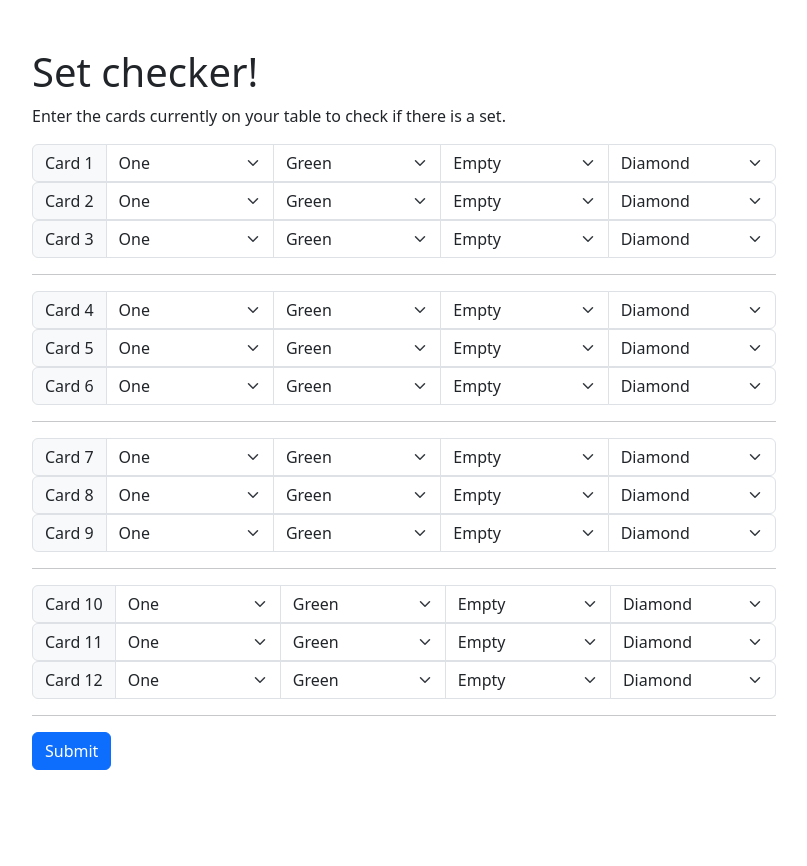
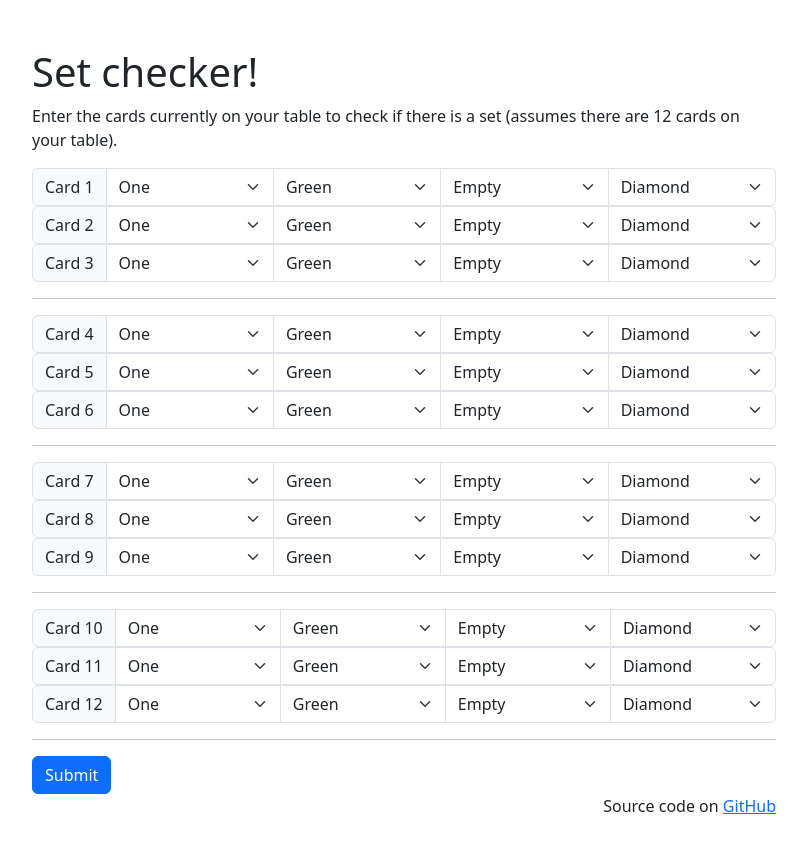
Before and after one commit to balsama/sets, a PHP site: page / in a window 1280 px wide. Shown: the part 56-922 px from the top of the page, without its empty margins (50-857 px from the left). Before the commit the page ends 826 px from the top, so only its background shows below. Run offline with PHP 8.4, Linux system fonts and the light colour scheme.

Commit message:
README and favicon

```diff
--- a/web/index.php
+++ b/web/index.php
@@ -3,9 +3,13 @@
 <head>
     <meta charset="utf-8">
     <meta name="viewport" content="width=device-width, initial-scale=1">
-    <title>Bootstrap demo</title>
+    <title>Set checker</title>
     <link href="https://cdn.jsdelivr.net/npm/bootstrap@5.3.2/dist/css/bootstrap.min.css" rel="stylesheet" integrity="sha384-T3c6CoIi6uLrA9TneNEoa7RxnatzjcDSCmG1MXxSR1GAsXEV/Dwwykc2MPK8M2HN" crossorigin="anonymous">
     <link rel="stylesheet" href="styles.css">
+    <link rel="apple-touch-icon" sizes="180x180" href="favicon/apple-touch-icon.png">
+    <link rel="icon" type="image/png" sizes="32x32" href="favicon/favicon-32x32.png">
+    <link rel="icon" type="image/png" sizes="16x16" href="favicon/favicon-16x16.png">
+    <link rel="manifest" href="site.webmanifest">
 </head>
 <body>
 <nav class="navbar navbar-expand-lg navbar-dark bg-dark">
@@ -27,7 +31,7 @@
 <div class="container my-5">
     <h1>Set checker!</h1>
     <div class="col-lg-8 px-0">
-        <p>Enter the cards currently on your table to check if there is a set.</p>
+        <p>Enter the cards currently on your table to check if there is a set (assumes there are 12 cards on your table).</p>
 
         <form action="submit.php" method="post">
             <?php $i = 1; while ($i < 13) { ?>
@@ -62,6 +66,7 @@
             <?php $i++; } ?>
             <button type="submit" class="btn btn-primary">Submit</button>
         </form>
+        <p align="right">Source code on <a href="https://github.com/balsama/sets">GitHub</a></p>
     </div>
 </div>
 
```
Also changed, not shown: README.md (added), web/favicon.ico (added), web/favicon.png (added), web/favicon/android-chrome-192x192.png (added), web/favicon/android-chrome-512x512.png (added), web/favicon/apple-touch-icon.png (added), web/favicon/favicon-16x16.png (added), web/favicon/favicon-32x32.png (added), web/site.webmanifest (added).
